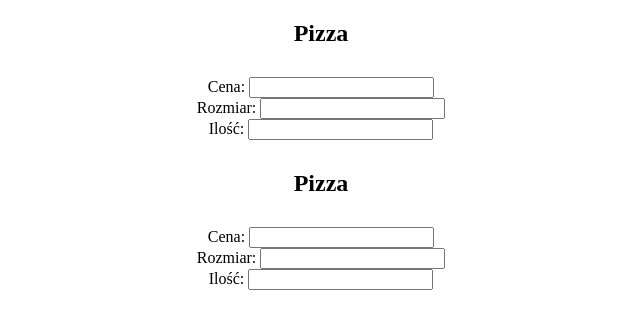
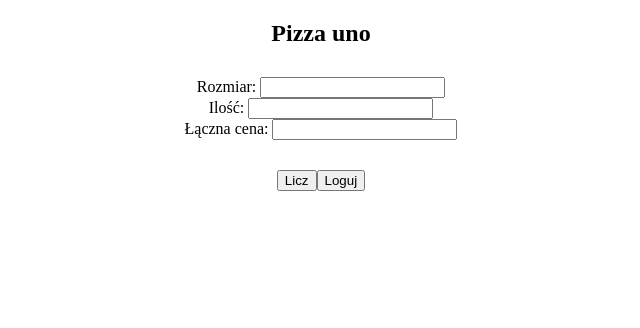
Before and after one commit to Vukain/PizzaVS, a React (Create React App) app in the folder pizza-vs/: page / in a window 1280 px wide. Shown: the top 328 px of the page, without its empty margins (319-959 px from the left). Built offline with nearby package versions, Linux system fonts and the light colour scheme.

Commit message:
feat. calculate value

```diff
--- a/pizza-vs/src/App.js
+++ b/pizza-vs/src/App.js
@@ -1,14 +1,16 @@
 import './App.sass';
-import PizzaInput from './components/PizzaInput';
+import PizzaInput from './components/PizzaInput/PizzaInput.jsx';
+import ShowResult from './components/ShowResult/ShowResult.jsx';
+import AppProvider from './AppContext'
 
 function App() {
   return (
-    <div className="App">
-      <header className="App-header">
-        <PizzaInput />
-        <PizzaInput />
-      </header>
-    </div>
+    <AppProvider>
+      <div className="App">
+        <PizzaInput name='uno' />
+        {/* <ShowResult /> */}
+      </div>
+    </AppProvider>
   );
 }
 
--- /dev/null
+++ b/pizza-vs/src/AppContext.js
@@ -0,0 +1,20 @@
+import React, { createContext, useState } from 'react';
+
+export const AppContext = createContext(null);
+
+const AppProvider = ({ children }) => {
+
+    const [pizzaUnoData, setPizzaUnoData] = useState({size: 0, count: 1, price: 0, value: 0});
+    const [pizzaDueData, setPizzaDueData] = useState({size: 0, count: 1, price: 0, value: 0});
+
+
+
+    return (<AppContext.Provider value={{
+        pizzaUnoData, setPizzaUnoData,
+        pizzaDueData, setPizzaDueData
+    }}>
+        {children}
+    </AppContext.Provider>);
+}
+
+export default AppProvider;
--- a/pizza-vs/src/components/PizzaInput.jsx
+++ /dev/null
@@ -1,18 +0,0 @@
-import React, { useContext, useState } from 'react';
-import '../sass/PizzaInput.sass';
-
-const PizzaInput = () => {
-
-
-
-    return (<>
-        <h2>Pizza</h2>
-        <form action="">
-            <label htmlFor="">Cena: <input type="text" /></label>
-            <label htmlFor="">Rozmiar: <input type="number" /></label>
-            <label htmlFor="">Ilość: <input type="number" /></label>
-        </form>
-    </>);
-}
-
-export default PizzaInput;
--- /dev/null
+++ b/pizza-vs/src/components/PizzaInput/PizzaInput.jsx
@@ -0,0 +1,48 @@
+import React, { useContext, useEffect, useState } from 'react';
+import './PizzaInput.sass';
+import { AppContext } from '../../AppContext';
+
+
+const PizzaInput = (props) => {
+
+    const { pizzaUnoData, setPizzaUnoData } = useContext(AppContext);
+    const { pizzaDueData, setPizzaDueData } = useContext(AppContext);
+
+    let pizzaData = {};
+
+    if (props.name === 'uno') {
+        pizzaData = pizzaUnoData;
+    } else {
+        pizzaData = pizzaDueData;
+    }
+
+
+    const [pizzaSize, setPizzaSize] = useState(pizzaData.size);
+    const [pizzaCount, setPizzaCount] = useState(pizzaData.count);
+    const [pizzaPrice, setPizzaPrice] = useState(pizzaData.price);
+    const [pizzaValue, setPizzaValue] = useState(pizzaData.value);
+
+    const calculateValue = () => {
+        // console.log(pizzaSize, pizzaCount, pizzaPrice)
+        let surface = 3.14 * ((pizzaSize / 2) ** 2);
+        let value = (pizzaCount * surface) / pizzaPrice
+        setPizzaUnoData({ size: pizzaSize, count: pizzaCount, price: pizzaPrice, value: value })
+    }
+
+    let asyncSet = async () => {
+        return calculateValue()
+    }
+
+    return (<>
+        <h2>Pizza {props.name} </h2>
+        <form action="">
+            <label htmlFor="" onChange={({ target }) => { setPizzaSize(parseInt(target.value)) }}>Rozmiar: <input type="number" /></label>
+            <label htmlFor="" onChange={({ target }) => { setPizzaCount(parseInt(target.value)) }}>Ilość: <input type="number" /></label>
+            <label htmlFor="" onChange={({ target }) => { setPizzaPrice(parseInt(target.value)) }}>Łączna cena: <input type="number" /></label>
+        </form>
+        <button onClick={() => { asyncSet().then(() => { console.log(pizzaUnoData) }) }}>Licz</button>
+        <button onClick={() => { console.log(pizzaUnoData) }}>Loguj</button>
+    </>);
+}
+
+export default PizzaInput;
--- /dev/null
+++ b/pizza-vs/src/components/ShowResult/ShowResult.jsx
@@ -0,0 +1,17 @@
+import React, { useContext, useState } from 'react';
+import { AppContext } from '../../AppContext';
+
+
+const ShowResult = (props) => {
+
+    const { calc, pizzaValue } = useContext(AppContext);
+
+    console.log(props.name)
+
+    return (<>
+        <button onClick={() => { calc() }}>Dej</button>
+        <h2>Wynik: {pizzaValue.toFixed()}</h2>
+    </>);
+}
+
+export default ShowResult;
```
Also changed, not shown: pizza-vs/src/components/PizzaInput/PizzaInput.sass (renamed from pizza-vs/src/sass/PizzaInput.sass), 2 other files (tests, documents, lock files or other folders).
